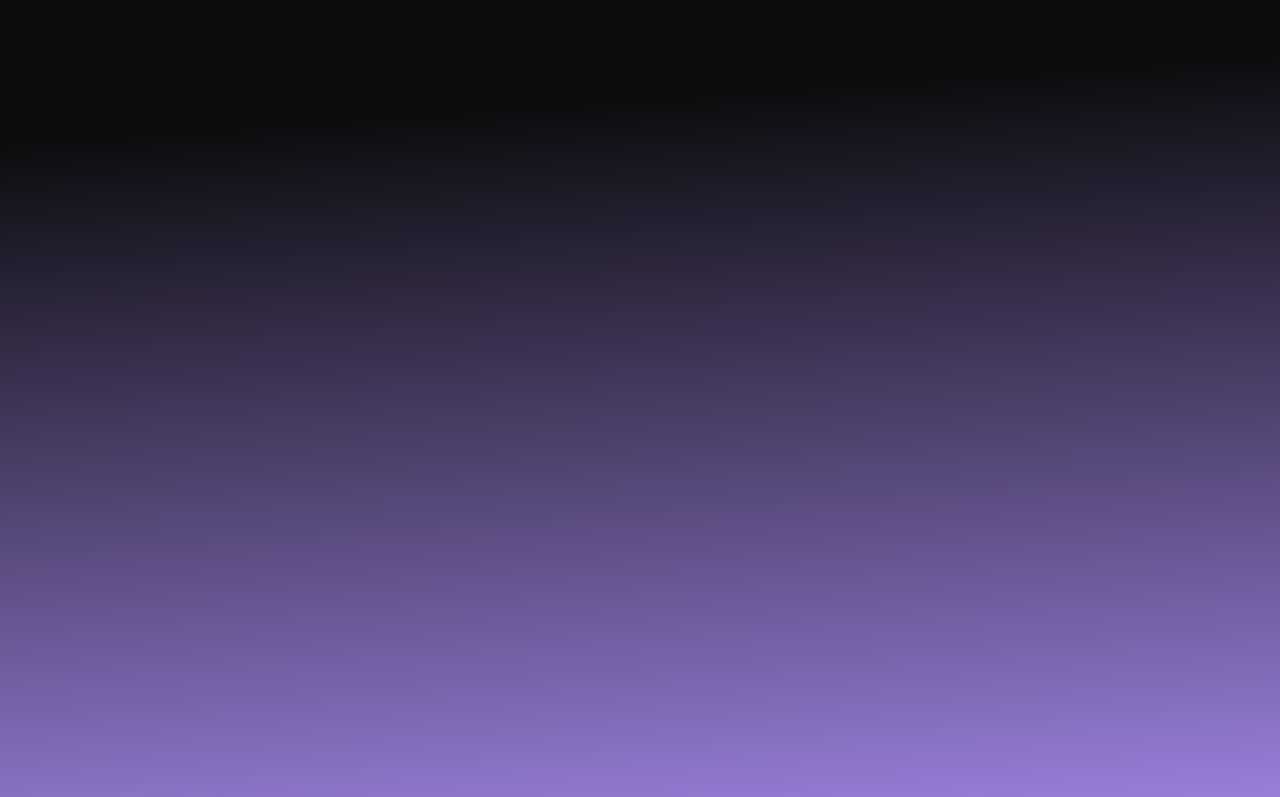
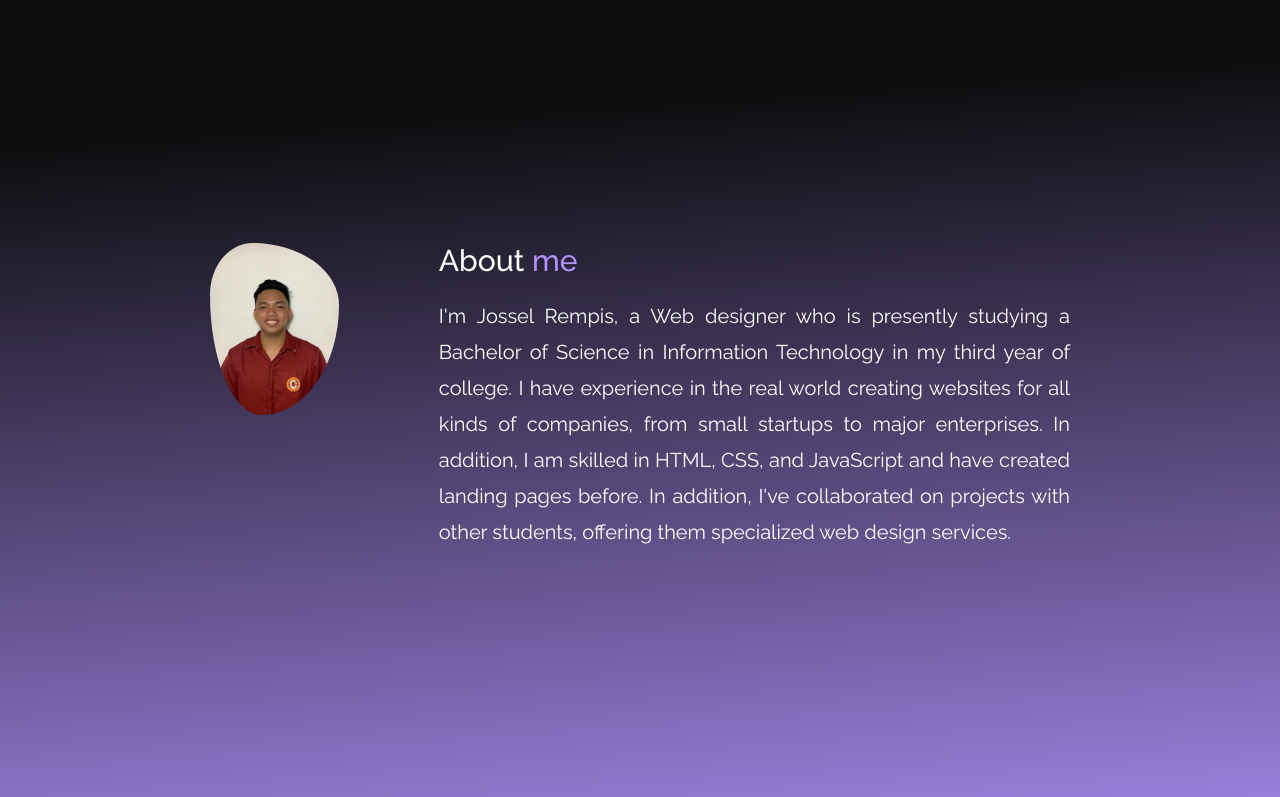
Before and after one commit to Josselrempis02/josselrempis02.github.io, a plain HTML site: page index.html in a window 1280 px wide. Shown: the part 735-1532 px from the top of the page. Drawn offline with nearby package versions, Linux system fonts and the light colour scheme.

Commit message:
fix > update abou-section

```diff
--- /dev/null
+++ b/css/about-section.css
@@ -0,0 +1,60 @@
+*{
+    margin: 0;
+    padding: 0;
+    box-sizing: border-box;
+    scroll-behavior: smooth;
+    font-family: "Raleway", sans-serif;
+    box-sizing: border-box;
+    list-style: none;
+    text-decoration: none;
+}
+
+
+
+:root{
+    --text-hover: #B292FF;
+    --text: #fff;
+    --background-color: #0C0C0D;
+
+}
+
+
+.about-section {
+    display: flex;
+    justify-content: center;
+    gap: 100px;
+    padding: 50px;
+
+}
+
+.about-img{
+    width: 100%;
+}
+
+.about-img img {
+    max-width: 100%;
+    width: 100%;
+    border-radius: 33% 67% 60% 40% / 30% 36% 64% 70%;
+
+}
+
+
+.about-info h1{
+    font-size: 30px;
+    font-weight: 500;
+    color: #fff;
+    margin-bottom: 20px;
+
+}
+
+.about-info span{
+    color: var(--text-hover);
+}
+
+.about-info p{
+    color: var(--text);
+    font-size: 20px;
+    line-height: 1.8;
+    text-align: justify;
+    width: 100%;
+}
--- a/css/nav.css
+++ b/css/nav.css
@@ -250,7 +250,7 @@ section {
 
   .btn {
     font-weight: 600;
-    transition: all 300ms ease;
+    transition: all cubic-bezier(0.25, 0.46, 0.45, 0.94)ms ease;
     padding: 1rem;
     width: 8rem;
     border-radius: 2rem;
@@ -271,6 +271,11 @@ section {
     cursor: pointer;
   }
 
+  .btn-color-1:hover{
+    background-color: #fff;
+    color: #0C0C0D;
+  }
+
 
 
 
--- a/index.html
+++ b/index.html
@@ -5,6 +5,7 @@
     <meta name="viewport" content="width=device-width, initial-scale=1.0">
     <link rel="stylesheet" href="css/style.css">
     <link rel="stylesheet" href="css/nav.css">
+    <link rel="stylesheet" href="css/about-section.css">
     <link rel="stylesheet" href="css/media-quaries.css">
 
     <link rel="preconnect" href="https://fonts.googleapis.com">
@@ -23,7 +24,7 @@
         <div class="logo">Jossel Rempis</div>
         <div>
           <ul class="nav-links">
-            <li><a href="#about">About</a></li>
+            <li><a href="#about-section">About</a></li>
             <li><a href="#experience">Experience</a></li>
             <li><a href="#projects">Projects</a></li>
             <li><a href="#contact">Contact</a></li>
@@ -39,7 +40,7 @@
             <span></span>
           </div>
           <div class="menu-links">
-            <li><a href="#about" onclick="toggleMenu()">About</a></li>
+            <li><a href="#about-section" onclick="toggleMenu()">About</a></li>
             <li><a href="#experience" onclick="toggleMenu()">Experience</a></li>
             <li><a href="#projects" onclick="toggleMenu()">Projects</a></li>
             <li><a href="#contact" onclick="toggleMenu()">Contact</a></li>
@@ -54,7 +55,7 @@
         <div class="section__text">
           <p class="section__text__p1">Hello, I'm</p>
           <h1 class="title">Jossel Rempis</h1>
-          <p class="section__text__p2">Frontend Developer</p>
+          <p class="section__text__p2">Front-End Developer</p>
           <div class="btn-container">
             <button
               class="btn btn-color-2"
@@ -77,7 +78,17 @@
       </section>
 
 
-      <section>
+      <section id="about-section">
+        <div class="about-section">
+          <div class="about-img">
+            <img src="/img/Rempis-about.jpg" alt="">
+          </div>
+
+          <div class="about-info">
+            <h1>About <span>me</span></h1>
+            <p>I'm Jossel Rempis, a Web designer who is presently studying a Bachelor of Science in Information Technology in my third year of college. I have experience in the real world creating websites for all kinds of companies, from small startups to major enterprises. In addition, I am skilled in HTML, CSS, and JavaScript and have created landing pages before. In addition, I've collaborated on projects with other students, offering them specialized web design services.</p>
+          </div>
+        </div>
 
       </section>
    <script src="js/script.js"></script>
```
Also changed, not shown: img/Rempis-about.jpg (added).
